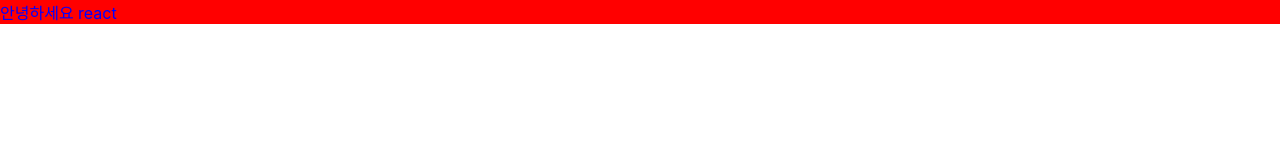
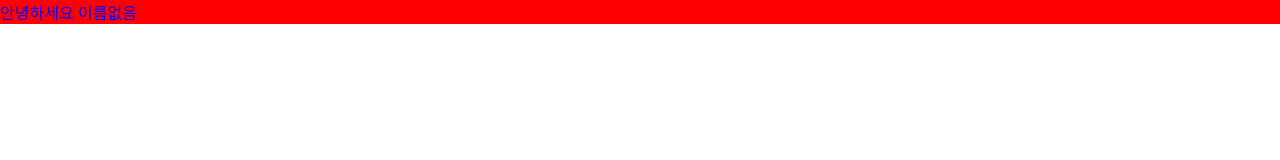
Before and after one commit to WhiteOwl314/LearnReact, a React (Create React App) app: page / in a window 1280 px wide. Shown: the top 160 px of the page. Built offline with nearby package versions, Linux system fonts and the light colour scheme.

Commit message:
component-props-default 설정

```diff
--- a/src/App.js
+++ b/src/App.js
@@ -4,7 +4,7 @@ import Hello from "./Hello";
 function App() {
   return (
       <>
-          <Hello name="react" color="blue" backgroundColor="red"/>
+          <Hello color="blue" backgroundColor="red"/>
       </>
   );
 }
--- a/src/Hello.js
+++ b/src/Hello.js
@@ -1,7 +1,15 @@
 import React from "react";
 
 function Hello({ backgroundColor, name, color }) {
-    return <div style={{backgroundColor, color}}>안녕하세요 {name}</div>
+    return (
+        <div style={{backgroundColor, color}}>
+            안녕하세요 {name}
+        </div>
+    )
+}
+
+Hello.defaultProps = {
+    name: '이름없음'
 }
 
 export default Hello;
```
